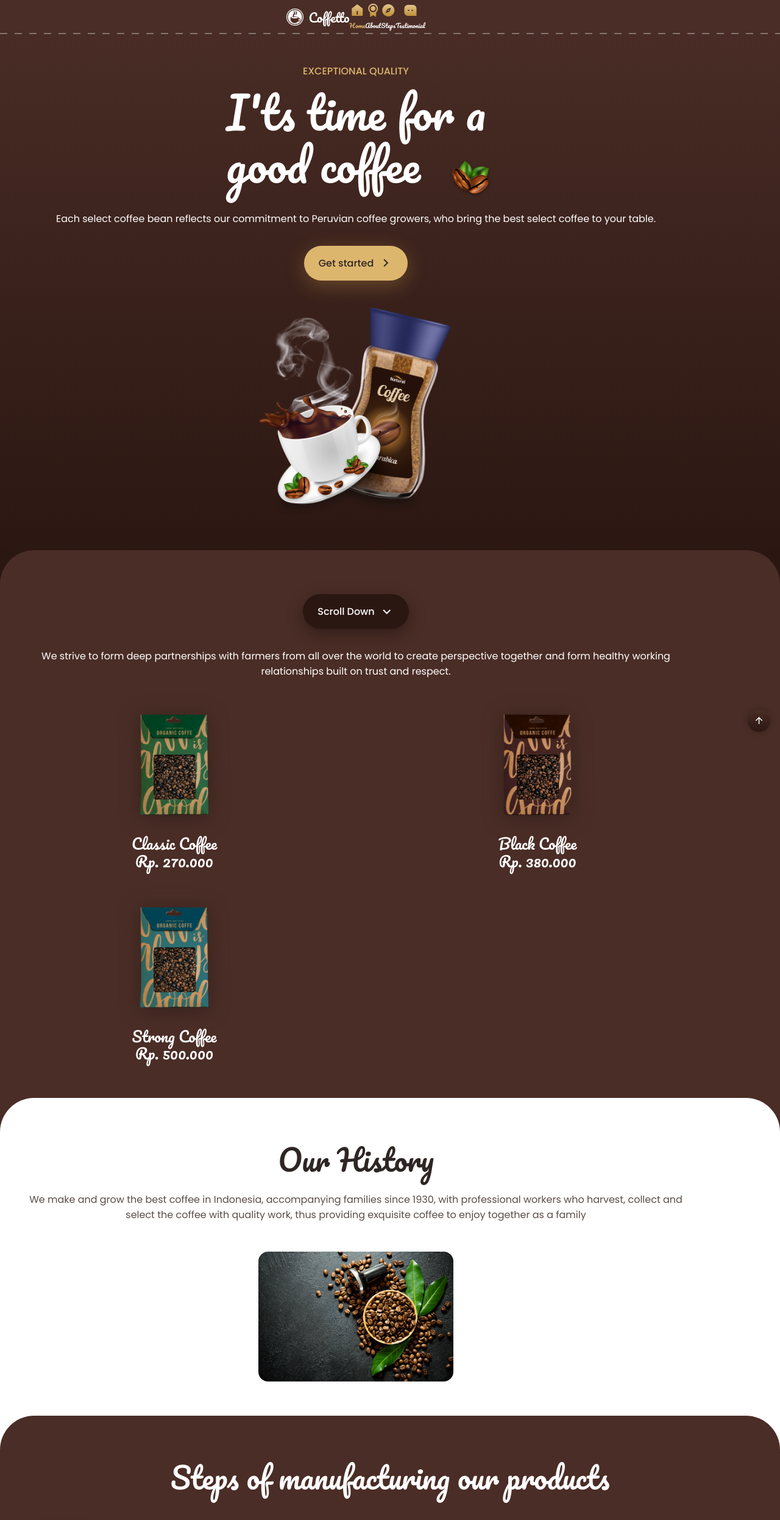
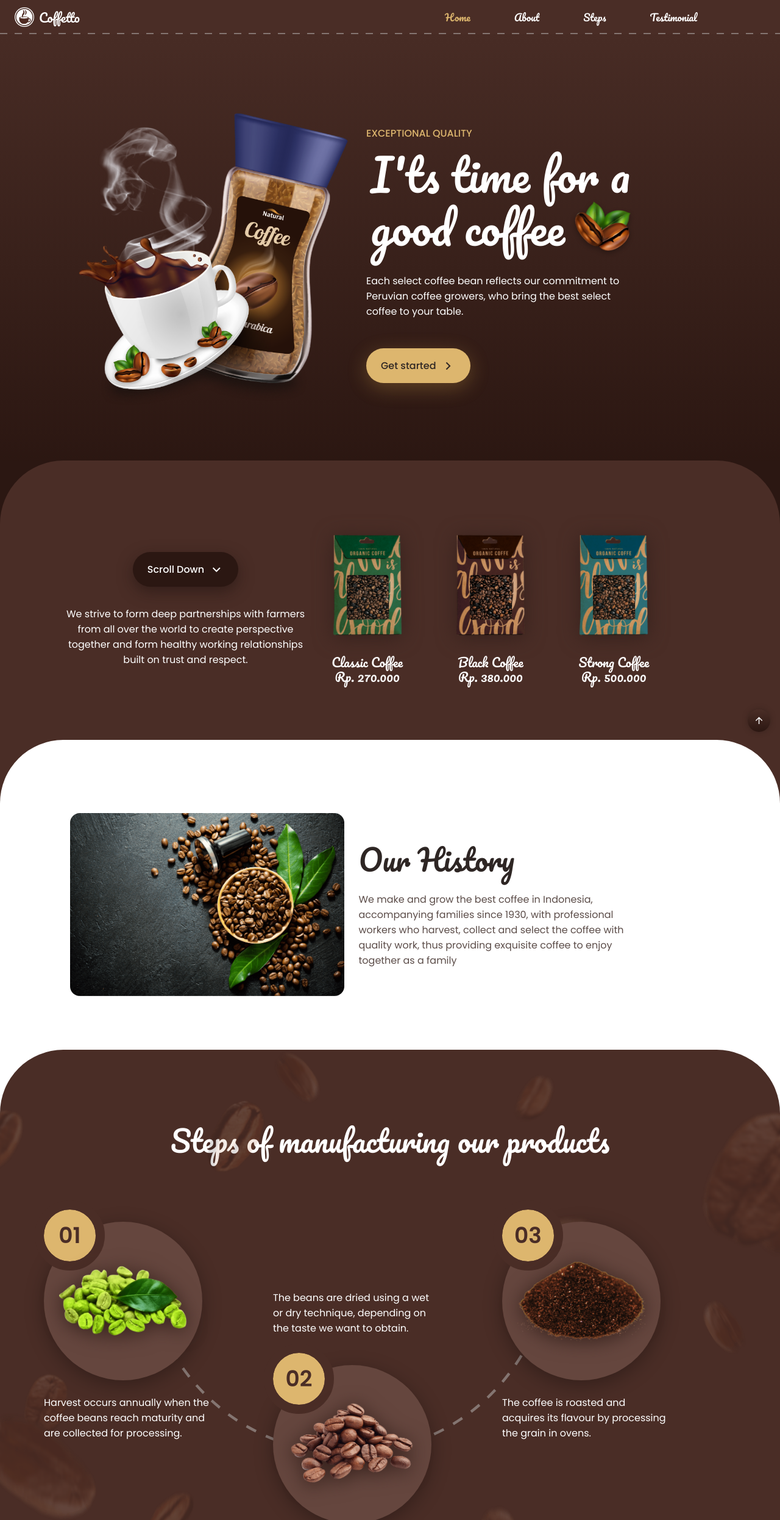
Before and after one commit to yonessky/eskopi-luar, a plain HTML site: page index.html in a window 1280 px wide. Shown: the top 2492 px of the page at 61% size. Drawn offline with nearby package versions, Linux system fonts and the light colour scheme.

Commit message:
eskopi luar

```diff
--- a/assets/css/styles.css
+++ b/assets/css/styles.css
@@ -687,11 +687,192 @@ img {
 
 /*=============== BREAKPOINTS ===============*/
 /* For small devices */
+@media screen and (max-width: 300px) {
+  .container {
+    margin-inline: 1rem;
+  }
+
+  .nav__menu {
+    padding-inline: 3rem;
+  }
+
+  .home__title {
+    width: 220px;
+    text-align: center;
+  }
+
+  .home__title img {
+    bottom: 2.5rem;
+  }
+
+  .products__content {
+    grid-template-columns: 1fr;
+  }
+
+  .steps__content {
+    row-gap: 3rem;
+  }
+
+  .steps__card {
+    width: initial;
+  }
+
+  .steps__border {
+    left: 0;
+    top: 5.5rem;
+  }
+}
 
 
+@media screen and (min-width: 400px) {
+  .steps__content {
+    grid-template-columns: 325px;
+    justify-content: center;
+  }
+}
+
 /* For medium devices */
+@media screen and (min-width: 576px) {
+  .nav__menu {
+    width: 376px;
+  }
 
+  .home__container,
+  .products__container,
+  .about__container,
+  .testimonial__container,
+  .footer__container {
+    grid-template-columns: 400px;
+    justify-content: center;
+  }
+}
 
 /* For large devices */
+@media screen and (min-width: 1023px) {
+  .section {
+    padding-block: 7.5rem 5.5rem;
+    --border-section: 104px 104px 0 0;
+  }
+  .nav {
+    height: calc(--header-height) + 2rem;
+    justify-content: space-between;
+  }
+  .nav__logo img {
+    width: 32px;
+  }
+  .nav__menu {
+    width: initial;
+  }
+  .nav__list {
+    column-gap: 4.5rem;
+  }
+  .nav__link {
+    font-size: var(--normal-font-size);
 
-1.26.53
+  }
+  .nav__link i {
+    display: none;
+  }
+  .home__container {
+    grid-template-columns: max-content 440px;
+    align-items: center;
+    padding-top: 3rem;
+  }
+  .home__img {
+    order: -1;
+    width: 450px;
+  }
+  .home__data {
+    text-align: initial;
+  }
+  .home__title img {
+    width: 120px;
+  }
+  .home__description {
+    margin-bottom: 3rem;
+  }
+  .products__container {
+    grid-template-columns: 418px 535px;
+    align-items: center;
+  }
+  .products__content {
+    grid-template-columns: repeat(3, 1fr);
+  }
+  .products__name,
+  .products__price {
+    font-size: var(--h3-font-size);
+  }
+  .about__container {
+    grid-template-columns: max-content 465px;
+    align-items: center;
+  }
+  .about__img {
+    order: -1;
+    width: 450px;
+  }
+  .about__data,
+  .about__data .section__title {
+    text-align: initial;
+  }
+  .steps__content {
+    grid-template-columns: repeat(3, max-content);
+    column-gap: 6.5rem;
+    padding-top: 3rem;
+  }
+  .steps__card {
+    width: 272px;
+  }
+  .steps__card-move {
+    display: flex;
+    flex-direction: column;
+    margin-top: 7rem;
+  }
+  .steps__card-move .steps__circle {
+    margin-left: initial;
+  }
+  .steps__card-move .steps__description {
+    order: -1;
+    text-align: initial;
+    margin-bottom: 3rem;
+  }
+  .steps__circle {
+    width: 260px;
+    height: 260px;
+  }
+  .steps__img {
+    width: 210px;
+  }
+  .steps__subcircle {
+    width: 85px;
+    height: 85px;
+    top: -1.25rem;
+    outline: 15px solid var(--first-color);
+  }
+  .steps__border {
+    transform:  rotate(85deg);
+    width: 200px;
+    left: 0;
+    top: 2rem;
+  }
+  .steps__bg-img {
+    top: 0;
+    height: 100%;
+    object-position: initial;
+  }
+  .testimonial__container {
+    grid-template-columns: 510px max-content;
+    align-items: center;
+  }
+  .testimonial__img {
+    width: 450px;
+  }
+  .testimonial__data,
+  .testimonial__data .section__title {
+    text-align: initial;
+  }
+  .testimonial__data .section__title {
+    margin-bottom: 3rem;
+  }
+}
+
+1.46.05
```
